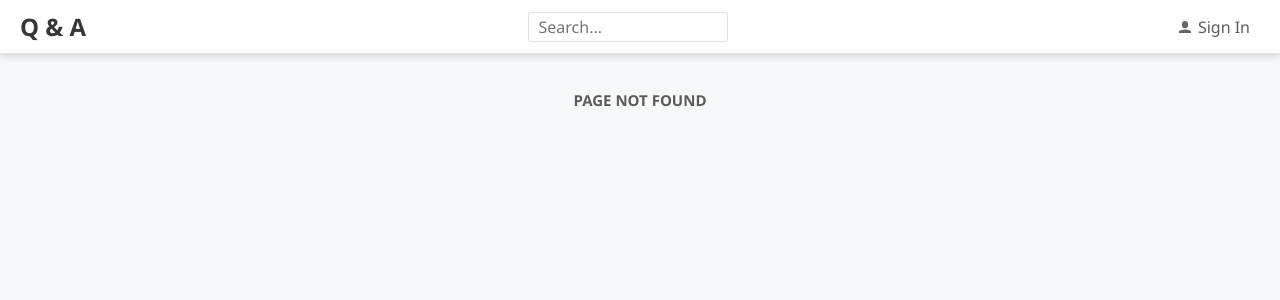
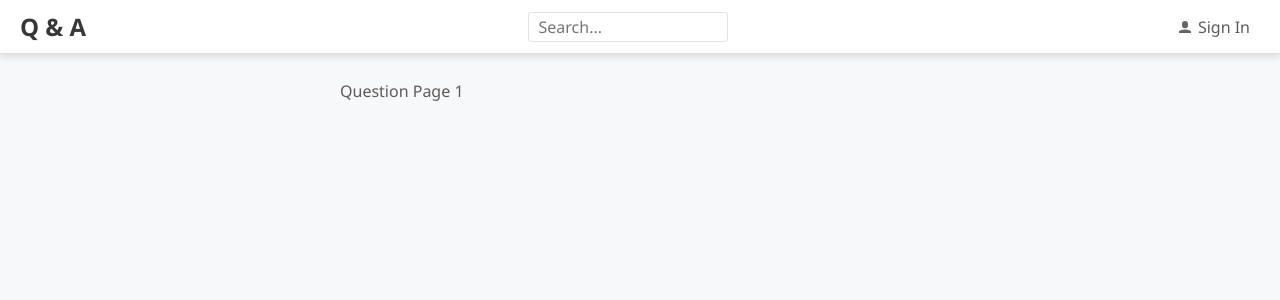
Before and after one commit to rene-copaga/reactaspnetcore5, a React (Create React App) app in the folder frontend/: page /questions/1 in a window 1280 px wide. Before the commit this address had no page. Shown: the top 300 px of the page. Built offline with nearby package versions, Linux system fonts and the light colour scheme.

Commit message:
Using route parameters -Adding the question page route

```diff
--- a/frontend/src/App.tsx
+++ b/frontend/src/App.tsx
@@ -8,6 +8,7 @@ import { AskPage } from './AskPage';
 import { SearchPage } from './SearchPage';
 import { SignInPage } from './SignInPage';
 import { NotFoundPage } from './NotFoundPage';
+import { QuestionPage } from './QuestionPage';
 
 function App() {
   return (
@@ -25,6 +26,7 @@ function App() {
           <Route path="search" element={<SearchPage />} />
           <Route path="ask" element={<AskPage />} />
           <Route path="signin" element={<SignInPage />} />
+          <Route path="questions/:questionId" element={<QuestionPage />} />
           <Route path="*" element={<NotFoundPage />} />
         </Routes>
       </div>
--- a/frontend/src/Question.tsx
+++ b/frontend/src/Question.tsx
@@ -2,6 +2,7 @@
 import { css } from '@emotion/react';
 import { gray2, gray3 } from './Styles';
 import { QuestionData } from './QuestionsData';
+import { Link } from 'react-router-dom';
 
 interface Props {
   data: QuestionData;
@@ -20,7 +21,15 @@ export const Question = ({ data, showContent = true }: Props) => (
         font-size: 19px;
       `}
     >
-      {data.title}
+      <Link
+        css={css`
+          text-decoration: none;
+          color: ${gray2};
+        `}
+        to={`/questions/${data.questionId}`}
+      >
+        {data.title}
+      </Link>
     </div>
     {showContent && (
       <div
--- a/frontend/src/QuestionPage.tsx
+++ b/frontend/src/QuestionPage.tsx
@@ -1,4 +1,8 @@
 import React from 'react';
 import { Page } from './Page';
+import { useParams } from 'react-router-dom';
 
-export const QuestionPage = () => <Page>Question Page</Page>;
+export const QuestionPage = () => {
+  const { questionId } = useParams();
+  return <Page>Question Page {questionId}</Page>;
+};
```
